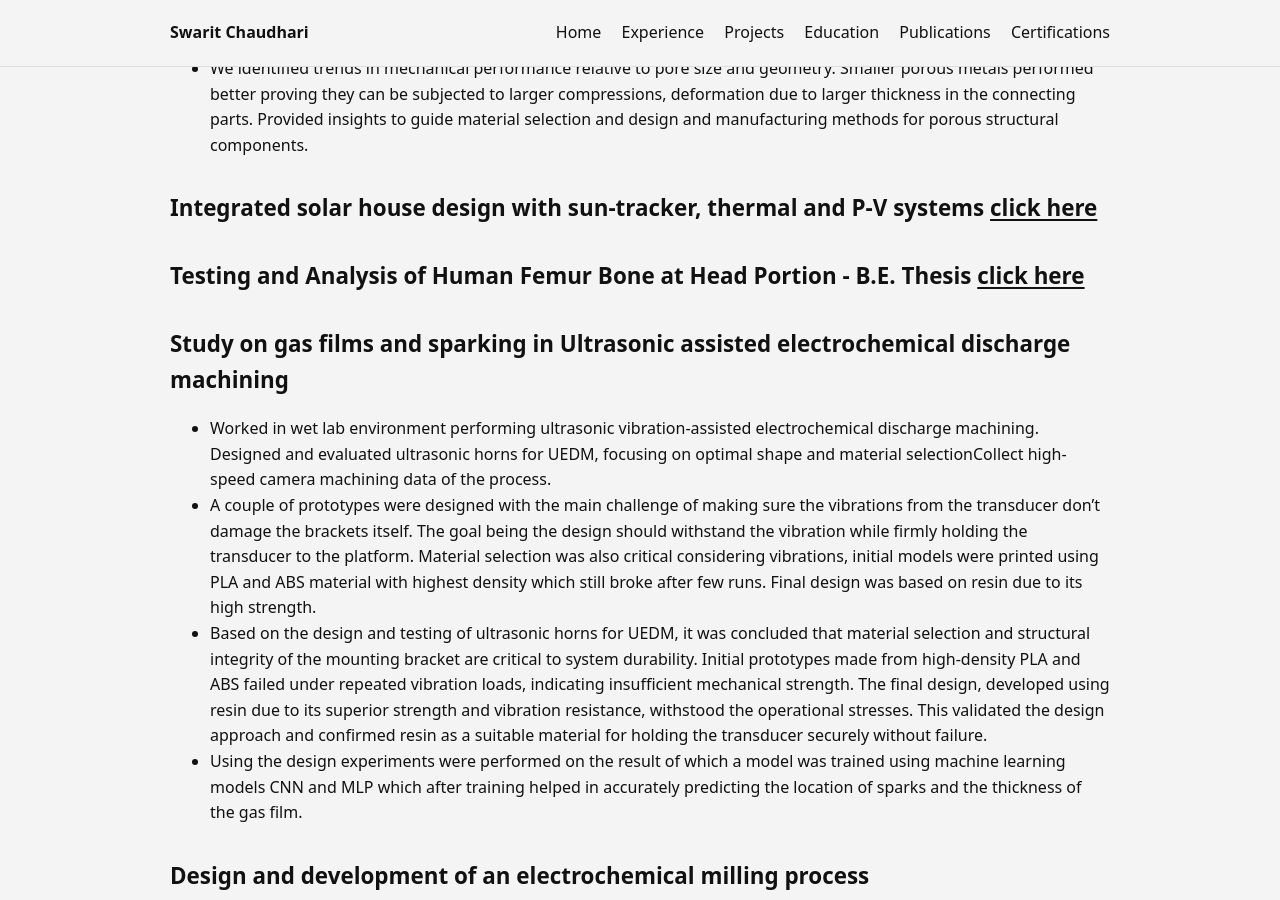
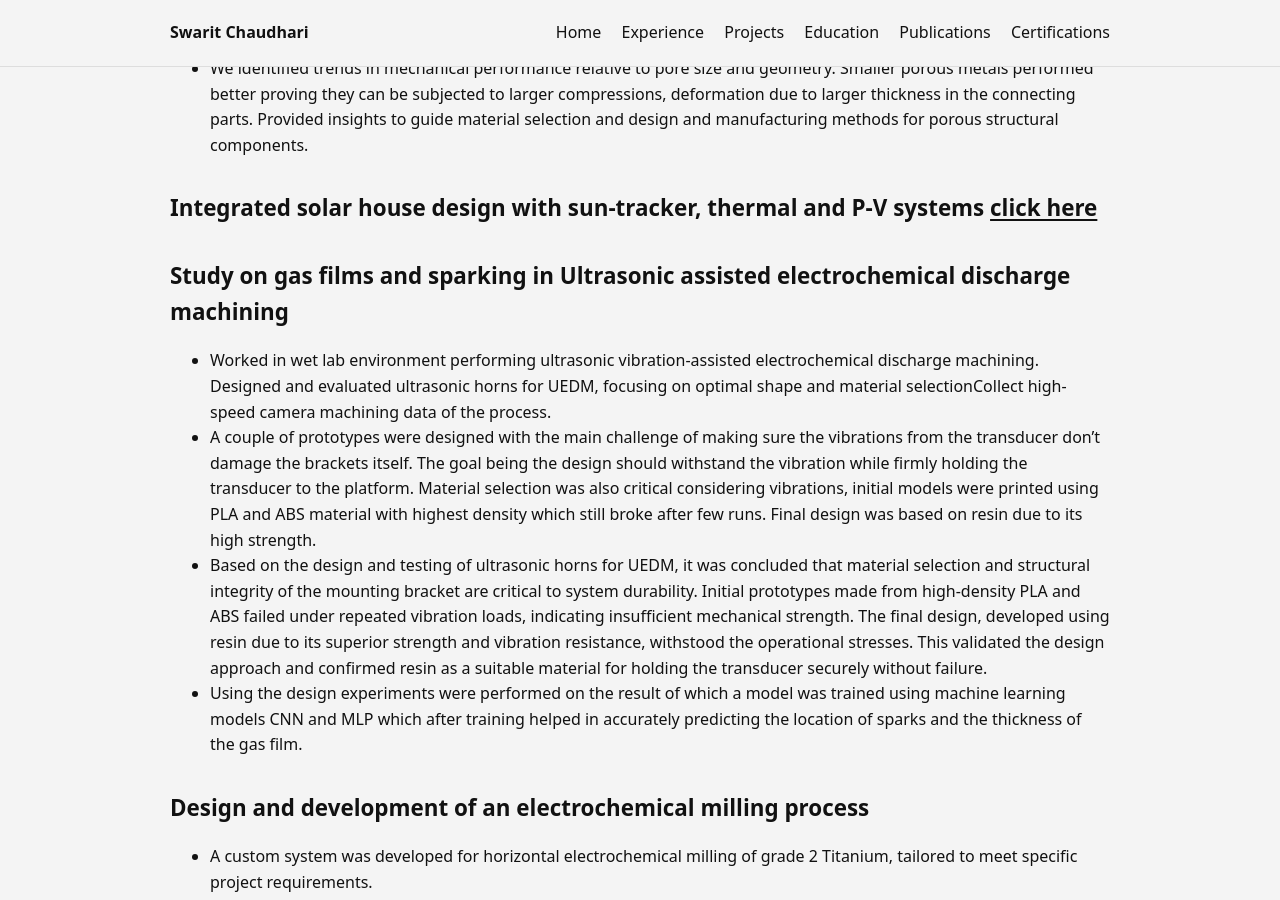
Before and after one commit to Swarit31/Swarit31.github.io, a Jekyll site: the page built from Projects.md, in a window 1280 px wide and 900 px high, scrolled down 1211 px. Built offline with Jekyll 4.4.1, drawn with Linux system fonts in a browser that asks for light colours.

Commit message:
Refactor Projects.md for clarity and formatting
Removed redundant bullet points and adjusted formatting for clarity in the Projects.md file.

```diff
--- a/Projects.md
+++ b/Projects.md
@@ -28,10 +28,7 @@ permalink: /projects/
 - Reviewed literature on manufacturing methods for porous materials. Designed various micro-porous geometries in SolidWorks for comparison. Conducted tensile, compression and bending simulations using ANSYS to evaluate mechanical properties. Analyzed simulation data to assess the influence of pore size strength and stiffness
 - We identified trends in mechanical performance relative to pore size and geometry. Smaller porous metals performed better proving they can be subjected to larger compressions, deformation due to larger thickness in the connecting parts. Provided insights to guide material selection and design and manufacturing methods for porous structural components.
 
-
-
 ## Integrated solar house design with sun-tracker, thermal and P-V systems [click here](https://drive.google.com/file/d/1Nabl_DU8NlQCB60O135zJ-6mBIHn8P1U/view?usp=sharing)
-## Testing and Analysis of Human Femur Bone at Head Portion - B.E. Thesis [click here](https://drive.google.com/file/d/1nFa4PoDZcov7eWnGeyCzAlpkUhZlEN83/view)
 
 ## Study on gas films and sparking in Ultrasonic assisted electrochemical discharge machining
   -	Worked in wet lab environment performing ultrasonic vibration-assisted electrochemical discharge machining. Designed and evaluated ultrasonic horns for UEDM, focusing on optimal shape and material selectionCollect high-speed camera machining data of the process.
```
